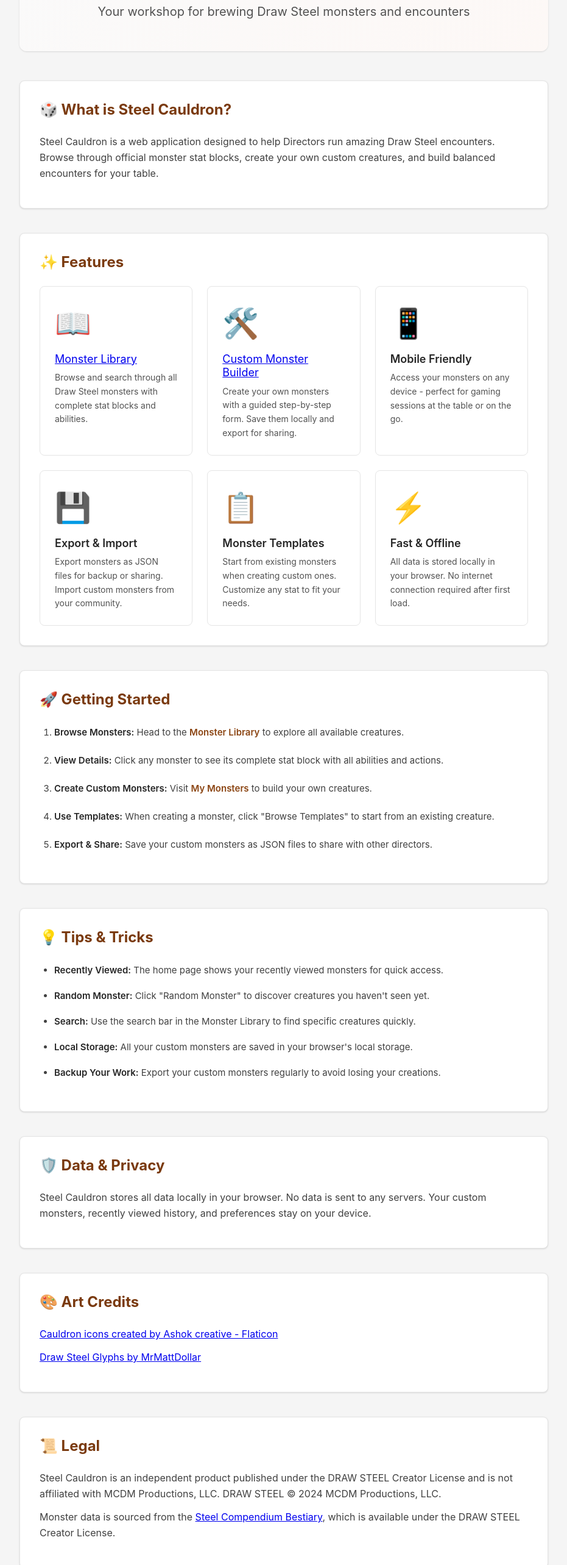
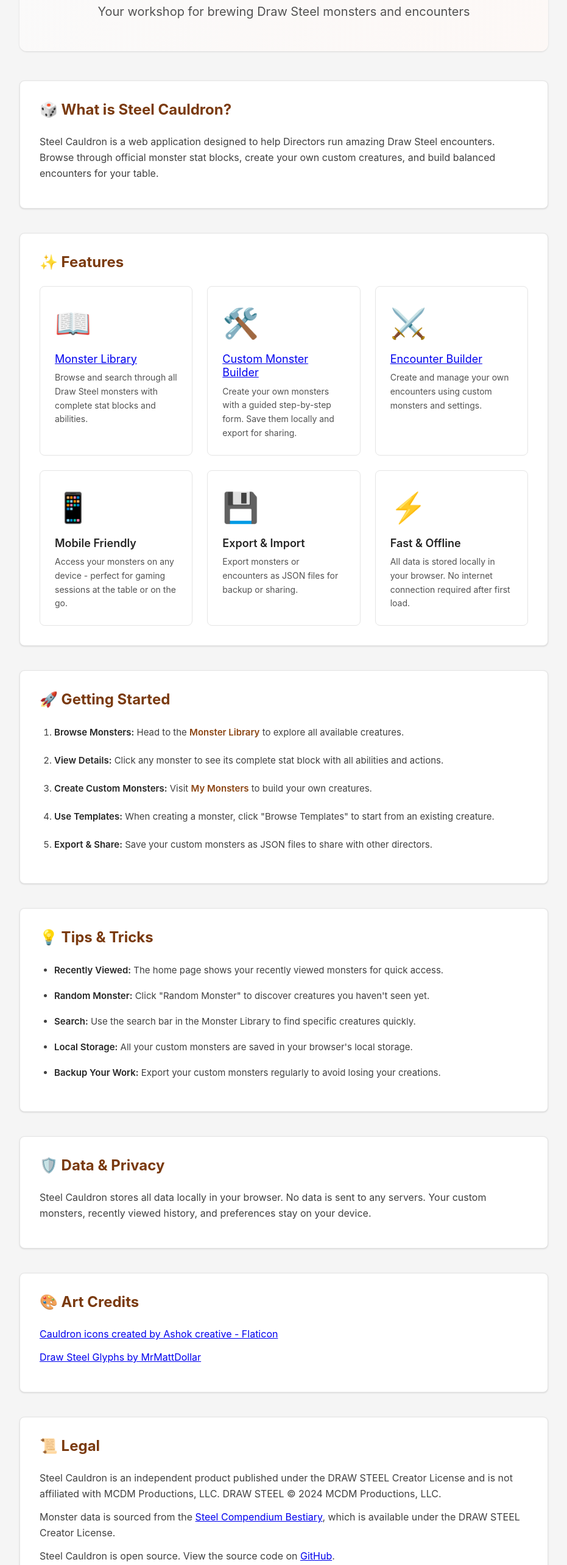
Before and after one commit to erik-meier/monster-library, a Vue app: page /about in a window 1280 px wide. Shown: the part 234-2800 px from the top of the page at 61% size, without its empty margins (174-1105 px from the left). Built offline with nearby package versions, Linux system fonts and the light colour scheme.

Commit message:
Update about page

```diff
--- a/src/views/About.vue
+++ b/src/views/About.vue
@@ -31,21 +31,22 @@
           </div>
 
           <div class="feature-item">
+            <div class="feature-icon">⚔️</div>
+            <h3><router-link to="/encounter-builder">Encounter Builder</router-link></h3>
+            <p>Create and manage your own encounters using custom monsters and settings.</p>
+          </div>
+
+          <div class="feature-item">
             <div class="feature-icon">📱</div>
             <h3>Mobile Friendly</h3>
             <p>Access your monsters on any device - perfect for gaming sessions at the table or on the go.</p>
           </div>
 
+
           <div class="feature-item">
             <div class="feature-icon">💾</div>
             <h3>Export & Import</h3>
-            <p>Export monsters as JSON files for backup or sharing. Import custom monsters from your community.</p>
-          </div>
-
-          <div class="feature-item">
-            <div class="feature-icon">📋</div>
-            <h3>Monster Templates</h3>
-            <p>Start from existing monsters when creating custom ones. Customize any stat to fit your needs.</p>
+            <p>Export monsters or encounters as JSON files for backup or sharing.</p>
           </div>
 
           <div class="feature-item">
@@ -121,6 +122,10 @@
           Monster data is sourced from the <a href="https://github.com/SteelCompendium/data-bestiary-json"
             title="Steel Compendium Bestiary">Steel Compendium Bestiary</a>, which is available under
           the DRAW STEEL Creator License.
+        </p>
+        <p class="legal-text">
+          Steel Cauldron is open source. View the source code on <a href="https://github.com/erik-meier/monster-library"
+            title="Steel Cauldron Source Code">GitHub</a>.
         </p>
       </section>
 
```
